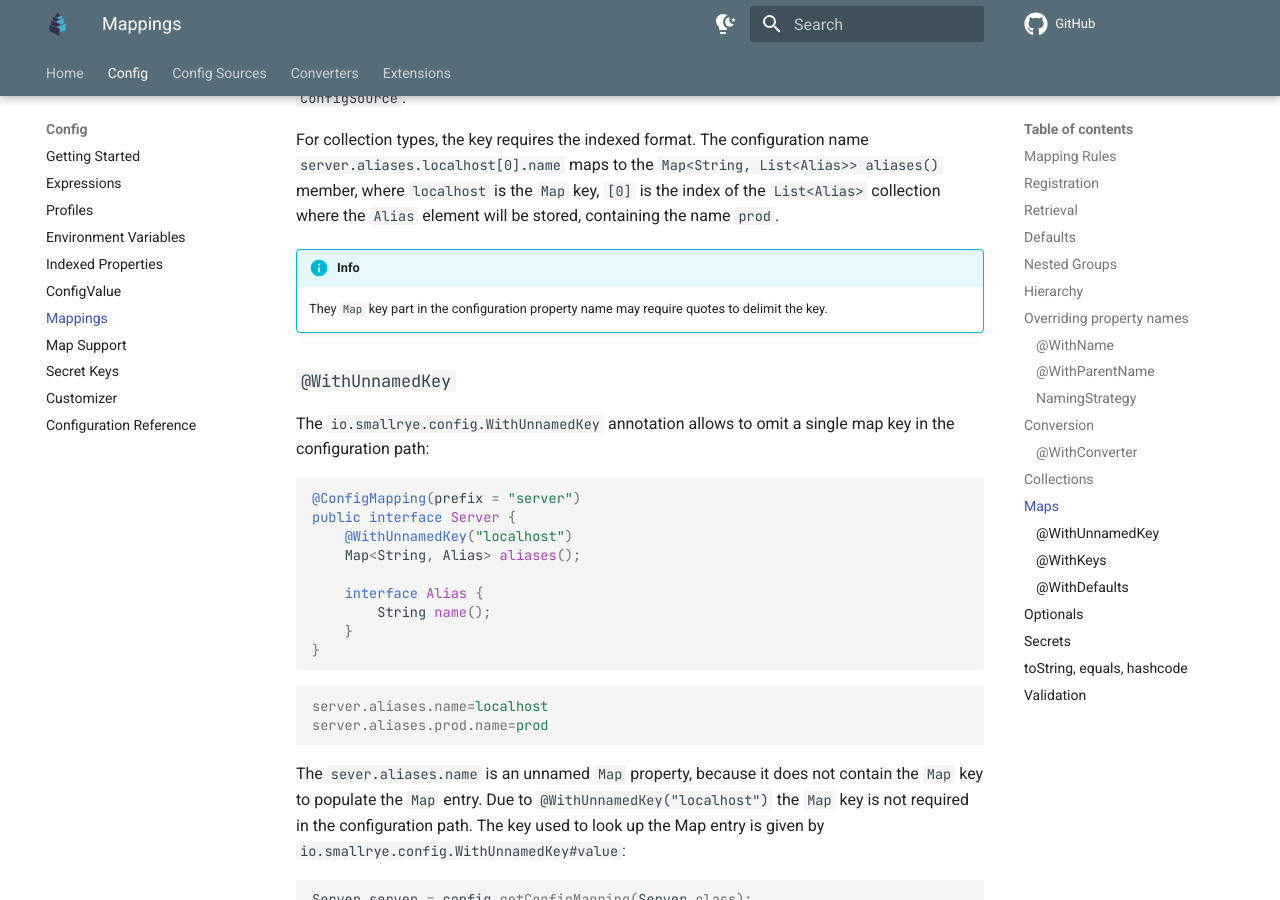
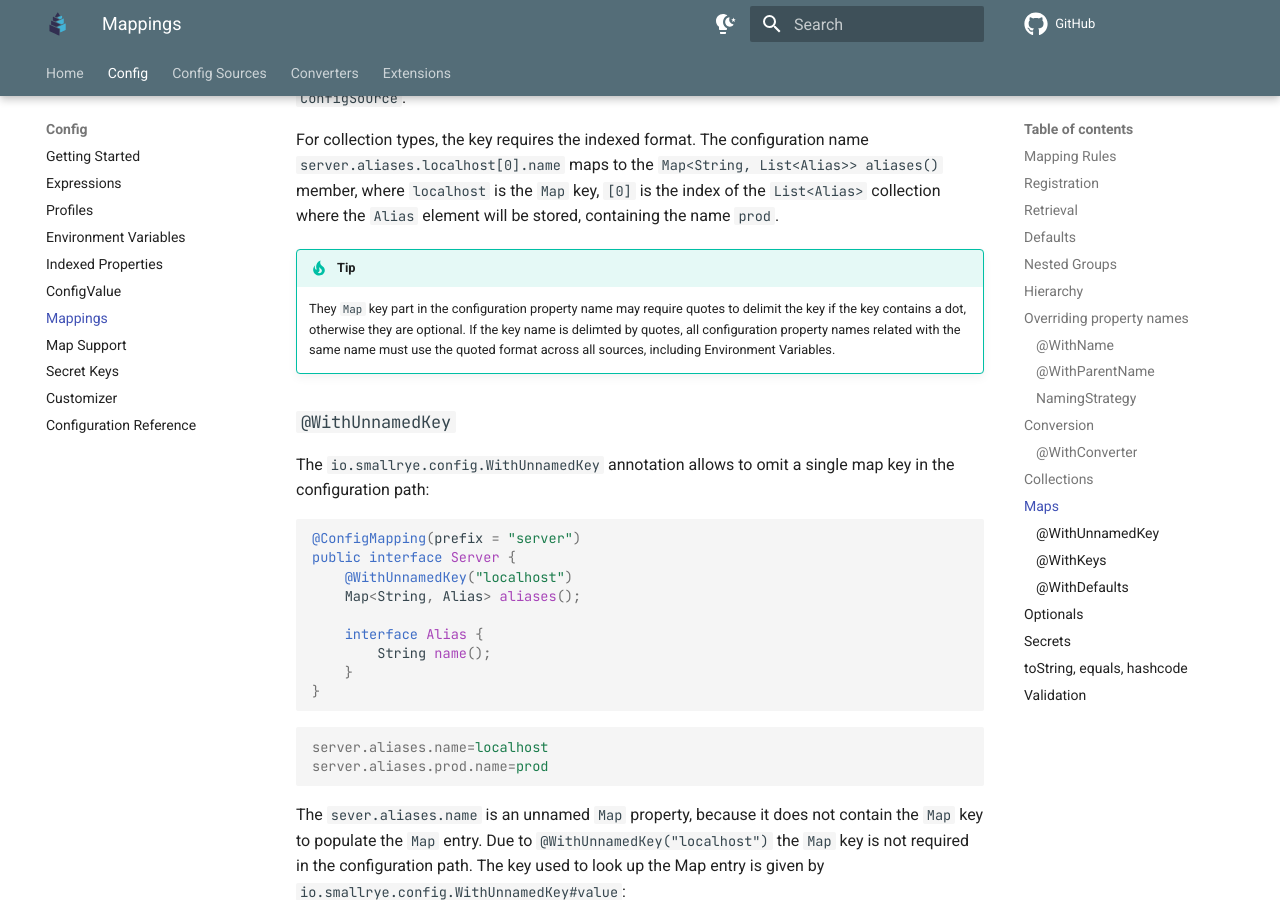
Before and after one commit to smallrye/smallrye-config, an MkDocs documentation site: the page built from documentation/src/main/docs/config/mappings.md, in a window 1280 px wide and 900 px high, scrolled down 10434 px. Built offline with MkDocs 1.6.1 and Material for MkDocs 9.7.7, drawn with Linux system fonts in a browser that asks for light colours; comment, search, counter and statistics services are not loaded; the version menu is left out.

Commit message:
Document that when using Map quoted key, they must be use the same quoted format

```diff
--- a/documentation/src/main/docs/config/mappings.md
+++ b/documentation/src/main/docs/config/mappings.md
@@ -487,9 +487,11 @@
 maps to the `Map<String, List<Alias>> aliases()` member, where `localhost` is the `Map` key, `[0]` is the index of the
 `List<Alias>` collection where the `Alias` element will be stored, containing the name `prod`.
 
-!!! info
+!!! tip Map quoted keys requirement
 
-    They `Map` key part in the configuration property name may require quotes to delimit the key.
+    They `Map` key part in the configuration property name may require quotes to delimit the key if the key contains
+    a dot, otherwise they are optional. If the key name is delimted by quotes, all configuration property names related
+    with the same name must use the quoted format across all sources, including Environment Variables.
 
 ### `@WithUnnamedKey`
 
```
